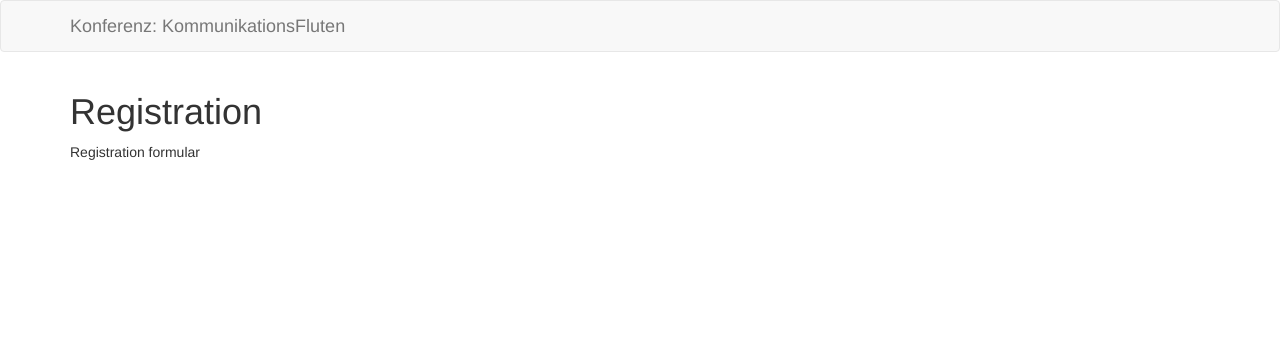
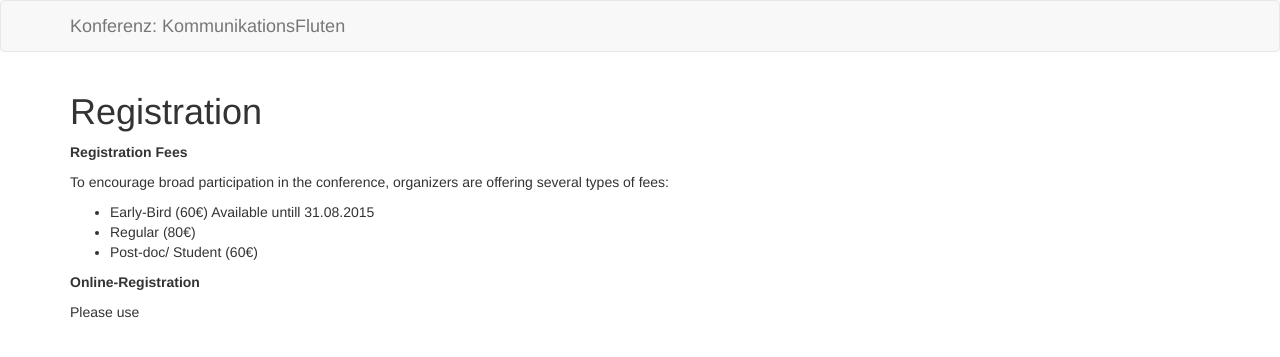
Before and after one commit to susedev/test, a Jekyll site: the page built from registration.html, in a window 1280 px wide. Shown: the top 357 px of the page. Built offline with Jekyll 4.4.1, drawn with Linux system fonts in a browser that asks for light colours.

Commit message:
Edit from JekyllCMS

```diff
--- a/registration.html
+++ b/registration.html
@@ -1,4 +1,16 @@
 ---
 title: Registration
 ---
-<p>Registration formular</p>
+<p><strong>Registration Fees</strong></p>
+
+<p>To encourage broad participation in the conference, organizers are offering several types of fees:</p>
+
+<ul>
+	<li>Early-Bird (60&euro;) Available untill 31.08.2015</li>
+	<li>Regular (80&euro;)</li>
+	<li>Post-doc/ Student (60&euro;)</li>
+</ul>
+
+<p><strong>Online-Registration</strong></p>
+
+<p>Please use</p>
```
